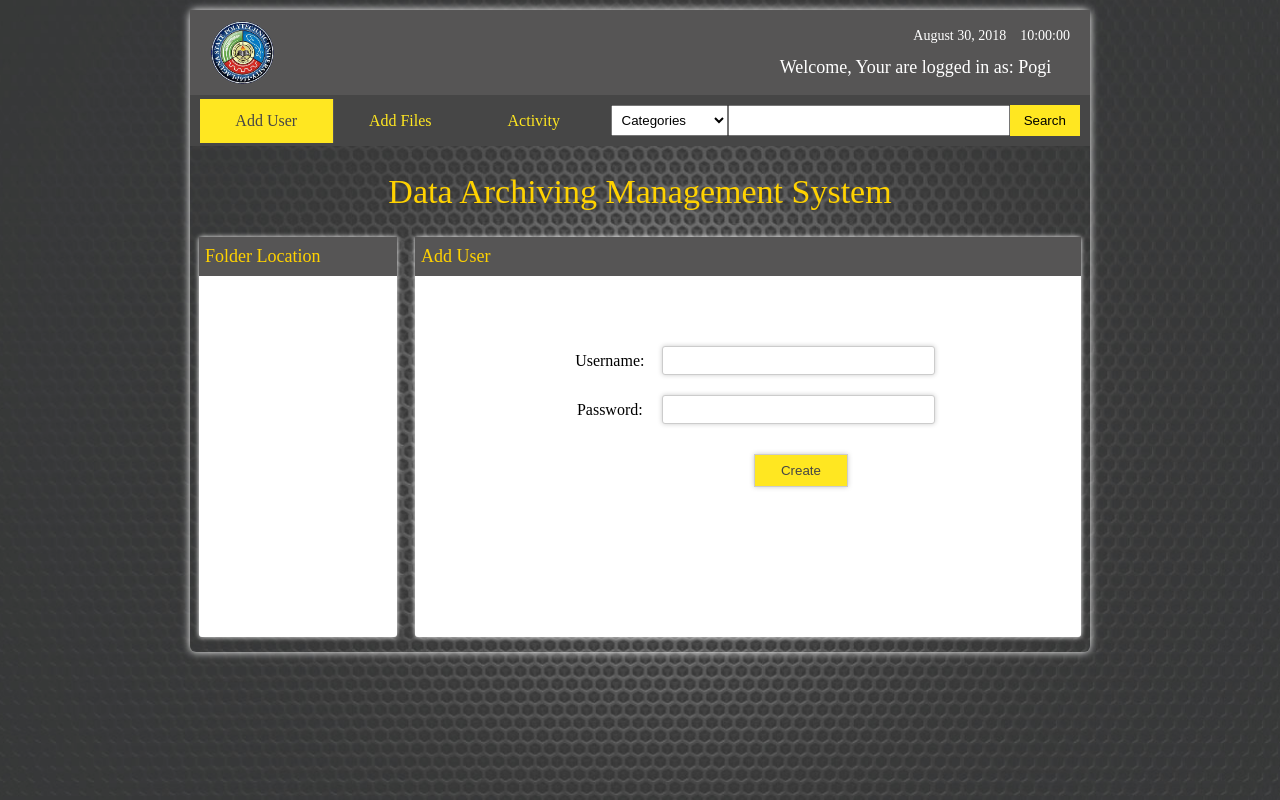
After one commit to DJDigo/data_archiving, a CakePHP app: the page made by app/View/Pages/add_user.ctp in a window 1280 px wide. The commit adds this page. Run offline with PHP 8.4 and a stand-in for CakePHP, Linux system fonts and the light colour scheme; the template is opened without the code that fills it, so the values that code supplies are empty; some libraries are stand-ins or nearby versions; some web fonts are replaced.

Commit message:
add user

```diff
--- a/app/Config/routes.php
+++ b/app/Config/routes.php
@@ -26,10 +26,10 @@
  */
 	Router::connect('/', array('controller' => 'pages', 'action' => 'display', 'home'));
 	Router::connect('/login', array('controller' => 'pages', 'action' => 'display', 'login'));
+	Router::connect('/add_user', array('controller' => 'pages', 'action' => 'display', 'add_user'));
 /**
  * ...and connect the rest of 'Pages' controller's URLs.
  */
-	Router::connect('/pages/*', array('controller' => 'pages', 'action' => 'display'));
 	Router::connect('/pages/*', array('controller' => 'pages', 'action' => 'display'));
 
 /**
--- a/app/Controller/PagesController.php
+++ b/app/Controller/PagesController.php
@@ -77,4 +77,8 @@ class PagesController extends AppController {
 	public function login() {
 
 	}
+
+	public function add_user() {
+
+	}
 }
--- a/app/View/Elements/header.ctp
+++ b/app/View/Elements/header.ctp
@@ -1,8 +1,54 @@
 <header class="header-wrapper">
     <div class="logo-wrapper">
         <a href="/">
-            <img src="" alt="LSPU" />
+            <img src="img/common/logo.png" alt="LSPU" class="logo-image"/>
         </a>
     </div>
-    <div>
+    <div class="header-login-info">
+        <div class="header-datetime">
+            <span>August 30, 2018  &nbsp;&nbsp; 10:00:00</span>
+        </div>
+        <div class="header-loginas">
+            <span>Welcome, Your are logged in as: Pogi</span>
+            <span class="arrow-down">
+                <i class="fa fa-chevron-down"></i>
+            </span>
+            <div class="toggle-menu">
+                <a href="" class="logout-button">Logout</a>
+            </div>
+        </div>
+    </div>
 </header>
+<nav class="navigation">
+    <ul>
+        <li class="navigation-item">
+            <a href="/" class="navigation-link active">Add User</a>
+        </li>
+        <li class="navigation-item">
+            <a href="/" class="navigation-link">Add Files</a>
+        </li>
+        <li class="navigation-item">
+            <a href="/" class="navigation-link">Activity</a>
+        </li>
+        <li class="navigation-search-wrapper">
+            <div class="navigation-search">
+                <div class="search_selectbox-wrapper">
+                    <select class="search_box">
+                        <option>Categories</option>
+                        <option>Name</option>
+                        <option>Author</option>
+                    </select>
+                </div>
+                <div class="search_input-wrapper">
+                    <input type="text" class="search_input">
+                </div>
+                <div class="search-button-wrapper">
+                    <button class="search-button">Search</button>
+                </div>
+            </div>
+        </li>
+    </ul>
+</nav>
+<div class="title">
+    <h1>Data Archiving Management System</h1>
+</div>
--- /dev/null
+++ b/app/View/Elements/sidebar.ctp
@@ -0,0 +1,5 @@
+<aside class="sidebar">
+    <div class="sidebar-title">
+        <span>Folder Location</span>
+    </div>
+</aside>
--- a/app/View/Layouts/default.ctp
+++ b/app/View/Layouts/default.ctp
@@ -25,6 +25,9 @@
 		echo $this->Html->meta('icon');
 		echo $this->Html->css('font-awesome-4.7.0/css/font-awesome.min.css');
 		echo $this->Html->css('style.css');
+
+		echo $this->Html->script('jquery-3.1.0.min');
+		echo $this->Html->script('common');
 		echo $this->fetch('meta');
 		echo $this->fetch('css');
 		echo $this->fetch('script');
--- /dev/null
+++ b/app/View/Pages/add_user.ctp
@@ -0,0 +1,26 @@
+<div class="container">
+    <?= $this->element('header'); ?>
+
+    <?= $this->element('sidebar'); ?>
+
+    <div class="content">
+        <div class="content-title">
+            <h2>Add User</h2>
+        </div>
+        <div class="content-wrapper">
+           <form class="form-container">
+                <div class="form-field">
+                    <label class="form-label">Username:</label>
+                    <input type="text" class="form-input">
+                </div>
+                <div class="form-field">
+                    <label class="form-label">Password:</label>
+                    <input type="text" class="form-input">
+                </div>
+                <div class="form-button-wrapper">
+                    <input type="submit" class="form-button" value="Create">
+                </div>
+            </form>
+        </div>
+    </div>
+</div>
--- a/app/webroot/css/style.css
+++ b/app/webroot/css/style.css
@@ -49,14 +49,8 @@ body {
     background-size: 100%;
 }
 
-.main-content {
-    margin: 0 auto;
-    max-width: 900px;
-    padding: 10px 20px;
-}
-
 .login {
-    margin: 8% auto 0;
+    margin: 5% auto 0;
     max-width: 500px;
     background: rgb(0,0,0,.4);
     border-radius: 6px;
@@ -158,3 +152,249 @@ body {
     background: #ff4848;
     border-radius: 3px;
 }
+
+/* container */
+.container {
+    margin: 10px auto;
+    max-width: 900px;
+    border-radius: 6px;
+    box-shadow: 0px 0px 8px white;
+    font-size: 0;
+    padding-bottom: 15px;
+}
+
+/* header */
+
+.header-wrapper {
+    padding: 10px 20px;
+    background: #565555;
+    font-size: 0;
+}
+
+.logo-wrapper {
+    display: inline-block;
+    width: 30%;
+    vertical-align: middle;
+}
+
+.logo-image {
+    width: 65px;
+}
+
+.header-login-info {
+    display: inline-block;
+    width: 70%;
+    vertical-align: middle;
+    font-size: 18px;
+    text-align: right;
+    color: #FFF;
+}
+
+.header-datetime {
+    padding-bottom: 8px;
+    font-size: 14px;
+}
+
+.header-loginas {
+    position: relative;
+}
+
+.arrow-down {
+    font-size: 12px;
+    padding: 0 0px 0 5px;
+    display: inline-block;
+    vertical-align: middle;
+    cursor: pointer;
+}
+
+.toggle-menu {
+    display: none;
+    background: #a9a9a9;
+    width: 20%;
+    position: absolute;
+    right: 0;
+    top: 35px;
+    text-align: left;
+    border: 2px solid #ffe721;
+}
+
+.logout-button {
+    text-decoration: none;
+    padding: 8px 10px;
+    display: block;
+    color: #FFF;
+}
+
+.logout-button:hover {
+    background: yellow;
+    color: #a9a9a9;
+}
+
+/* navigation menu */
+.navigation {
+    background: #464646;
+    font-size: 0;
+    padding-left: 10px;
+}
+
+.navigation-item {
+    display: inline-block;
+    width: 15%;
+    font-size: 16px;
+    vertical-align: middle;
+}
+
+.navigation-link {
+    display: block;
+    padding: 10px 8px;
+    text-align: center;
+    color: #ffe721;
+    text-decoration: none;
+}
+
+.navigation-link:hover {
+    background: #ffe721;
+    color: #464646;
+    border-right: 1px solid #565555;
+}
+
+.navigation-link.active {
+    background: #ffe721;
+    color: #464646;
+    border-right: 1px solid #565555;
+}
+
+.navigation-search-wrapper {
+    display: inline-block;
+    width: 55%;
+    vertical-align: middle;
+}
+.navigation-search {
+    padding: 10px;
+}
+
+.search_selectbox-wrapper {
+    display: inline-block;
+    width: 25%;
+}
+
+.search_input-wrapper {
+    display: inline-block;
+    width: 60%;
+}
+
+.search-button-wrapper {
+    display: inline-block;
+    width: 15%;
+}
+
+.search_box {
+    width: 100%;
+    padding: 6px;
+    box-sizing: border-box;
+}
+
+.search_input {
+    width: 100%;
+    padding: 6px;
+    box-sizing: border-box;
+}
+
+.search-button {
+    width: 100%;
+    background: #ffe721;
+    padding: 6px;
+    border: 2px solid #ffe721;
+    cursor: pointer;
+}
+
+.title {
+    font-size: 34px;
+    display: block;
+    text-align: center;
+    padding: 20px;
+    font-weight: 600px;
+    color: #ffd200;
+}
+
+.sidebar {
+    display: inline-block;
+    width: 22%;
+    vertical-align: top;
+    margin-right: 2%;
+    margin-left: 1%;
+    font-size: 16px;
+    background: white;
+    box-sizing: border-box;
+    border-radius: 3px;
+    height: 400px;
+    box-shadow: 0px 0px 5px white
+}
+
+.sidebar-title {
+    font-size: 18px;
+    padding: 6px;
+    background: #565555;
+    color: #ffd200;
+}
+
+.content {
+    display: inline-block;
+    width: 74%;
+    vertical-align: top;
+    font-size: 16px;
+    background: white;
+    box-sizing: border-box;
+    border-radius: 3px;
+    box-shadow: 0px 0px 5px white;
+    height: 400px;
+}
+
+.content-title {
+    font-size: 18px;
+    padding: 6px;
+    background: #565555;
+    color: #ffd200;
+}
+
+.form-container {
+    text-align: center;
+    padding-top: 60px;
+}
+
+.form-field {
+    padding: 10px;
+}
+
+.form-label {
+    display: inline-block;
+    width: 15%;
+    vertical-align: middle;
+}
+
+.form-input {
+    width: 40%;
+    display: inline-block;
+    vertical-align: middle;
+    padding: 6px;
+    border-radius: 3px;
+    border: 1px solid #CCC;
+    box-shadow: 0 0 5px #CCC;
+}
+
+.form-button {
+    padding: 8px;
+    background: #ffe721;
+    color: #464646;
+    border: 1px solid #CCC;
+    box-shadow: 0 0 5px #CCC;
+    width: 47%;
+    cursor: pointer;
+}
+
+.form-button-wrapper {
+    width: 30%;
+    margin: 0 auto;
+    text-align: right;
+    padding: 20px;
+}
--- /dev/null
+++ b/app/webroot/js/common.js
@@ -0,0 +1,8 @@
+$(function() {
+
+    // HEADER TOGGLE MENU
+    $('.arrow-down').click(function() {
+        $('.toggle-menu').slideToggle();
+    });
+
+});
```
Also changed, not shown: app/webroot/img/common/logo.png (added).
